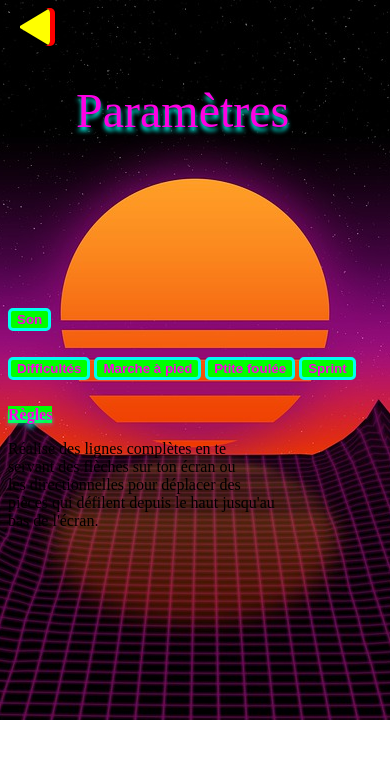
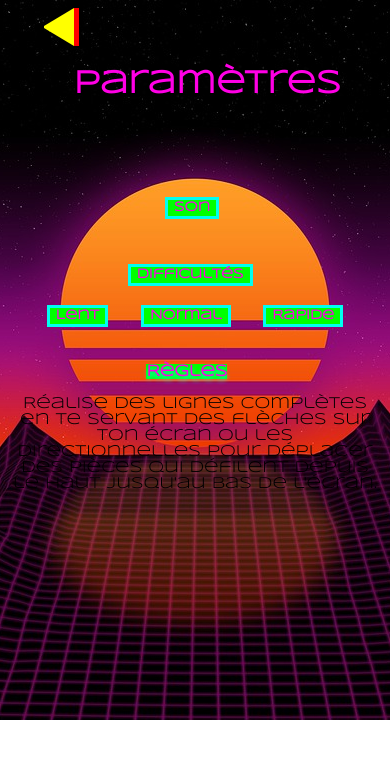
Before and after one commit to PiDartevelle/ZeroAgain, a website: page settings.html in a window 390 px wide. Both pictures are taken after a click on the button "Difficultés". Drawn offline with nearby package versions, Linux system fonts and the light colour scheme.

Commit message:
change about the mobile version

```diff
--- a/settings.css
+++ b/settings.css
@@ -1,45 +1,22 @@
+* {
+    font-family: 'Syncopate';
+}
+
 body {
 background-image: url(sunset.jpg);
 background-position-x: 50%;
 background-repeat: no-repeat;
 }
 
+header {
+    display: flex;
+    flex-direction: row-reverse;
+}
+
 h1 {
     color: #FF00E5;
-    text-shadow: 0px 4px 4px #00FFF0;
-    font-size: 3em;
-    font-family: 'Syncopate';
-    font-style: normal;
-    font-weight: 400;
-    line-height: 50px;
-    margin: 20% 0 0 1%;
-    position: absolute;
-    width: 303px;
-    height: 75px;
-    left: 7%;
-    top: 1%;
-    text-align: center;
-}
-button {
-    cursor: pointer;
-    border-radius: 5px;
-    border: 3px solid #00FFF0;
-    background-color: lime;
-    font-weight: bold;
-    color: #FF00E5;
-}
-.sound {
-margin: 70% 27% 0 0;
-}
-
-.onoff {
-    display: none;
-}
-.choosemode {
-    display: none;
-}
-.show {
-display: inline-block;
+    margin-top: 16%;
+    margin-right: 11%;
 }
 
 .backHomePage{
@@ -54,28 +31,68 @@ display: inline-block;
     box-shadow: 5px 0px red;
 }
 
+button {
+    cursor: pointer;
+    border: 3px solid #00FFF0;
+    background-color: lime;
+    font-weight: bold;
+    color: #FF00E5;
+}
+
+.sound {
+margin: 20% 30% 0 42%;
+}
+
+.onoff {
+    display: none;
+}
+
+.choosemode {
+    display: none;
+}
+
+.show {
+    display: flex;
+    margin: 5% 5% 0 5%;
+    justify-content: space-around;
+}
+
+.pop {
+    display: flex;
+    justify-content: space-around;
+    margin: 5% 6% 0 6%;
+}
+
+
 .diff {
-    margin-top: 7%;
+    margin-top: 12%;
+    margin-left: 32%;
 }
+
 .rules {
-    margin-top: 7%;
-    font-family: 'Syncopate';
+    margin-top: 10%;
 }
+
 mark {
     background-color: lime;
     text-shadow: 0px 4px 4px #00FFF0;
     color: #FF00E5;
+    bac
 }
+
 h2 {
     color: black;
     padding-right: 0%;
     font-size: 1em;
+    margin-left: 37%;
 }
 
 p {
     font-size: 1em;
     opacity: 1;
+text-align: center;
 }
+
 p:hover{
 opacity: 1;
 color:rgb(0, 255, 242);
--- a/settings.html
+++ b/settings.html
@@ -5,11 +5,14 @@
     <meta http-equiv="X-UA-Compatible" content="IE=edge">
     <meta name="viewport" content="width=device-width, initial-scale=1.0">
     <title>Document</title>
+    <link rel="stylesheet" type="text/css" href="//fonts.googleapis.com/css?family=Syncopate" />
     <link rel="stylesheet" href="settings.css">
 </head>
 <body>
+    <header>
          <h1>Paramètres</h1>
          <a href="init-accueil.html"><button class="backHomePage"></button></a>
+    </header>
 <div>
     <button class="sound">Son</button>
     <div class="onoff">
@@ -20,15 +23,14 @@
 <div>
     <button class="diff">Difficultés</button>
     <div class="choosemode">
-        <button>Marche à pied</button>
-        <button>Ptite foulée</button>
-        <button>Sprint</button>
+        <button>Lent</button>
+        <button>Normal</button>
+        <button>Rapide</button>
     </div>
 </div>
 <div class="rules">
     <h2><mark>Règles</mark></h2>
-    <p class="info">Réalise des lignes complètes en te <br/> servant des flèches sur ton écran ou <br/> les directionnelles pour déplacer des <br/> pièces qui défilent depuis le haut jusqu'au <br/>
-        bas de l'écran.</p>
+    <p class="info">Réalise des lignes complètes en te servant des flèches sur ton écran ou les directionnelles pour déplacer des pièces qui défilent depuis le haut jusqu'au bas de l'écran.</p>
 </div>
 <script src="settings.js"> </script>
 </body>
--- a/settings.js
+++ b/settings.js
@@ -9,5 +9,5 @@ const chooseMode = document.querySelector(".choosemode");
 const buttonDiff = document.querySelector(".diff");
 
 buttonDiff.addEventListener("click", () => {
-  chooseMode.classList.toggle("show");
+  chooseMode.classList.toggle("pop");
 });
```
